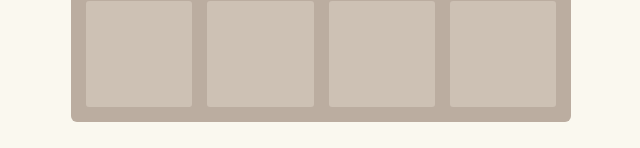
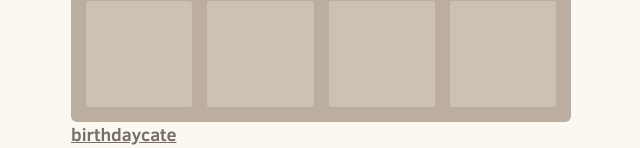
Before and after one commit to lazyingman/lazyingman.github.io, a plain HTML site: page index.html in a window 1280 px wide. Shown: the part 652-800 px from the top of the page, without its empty margins (319-959 px from the left). Drawn offline with Linux system fonts and the light colour scheme.

Commit message:
Update index.html

```diff
--- a/index.html
+++ b/index.html
@@ -72,6 +72,7 @@
       </div>
     </div>
 
+    <div><a href="birthday.html">birthdaycate</a></div>
     <p class="game-explanation">
       <strong class="important">How to play:</strong> Use your <strong>arrow keys</strong> to move the tiles. When two tiles with the same number touch, they <strong>merge into one!</strong>
     </p>
```
